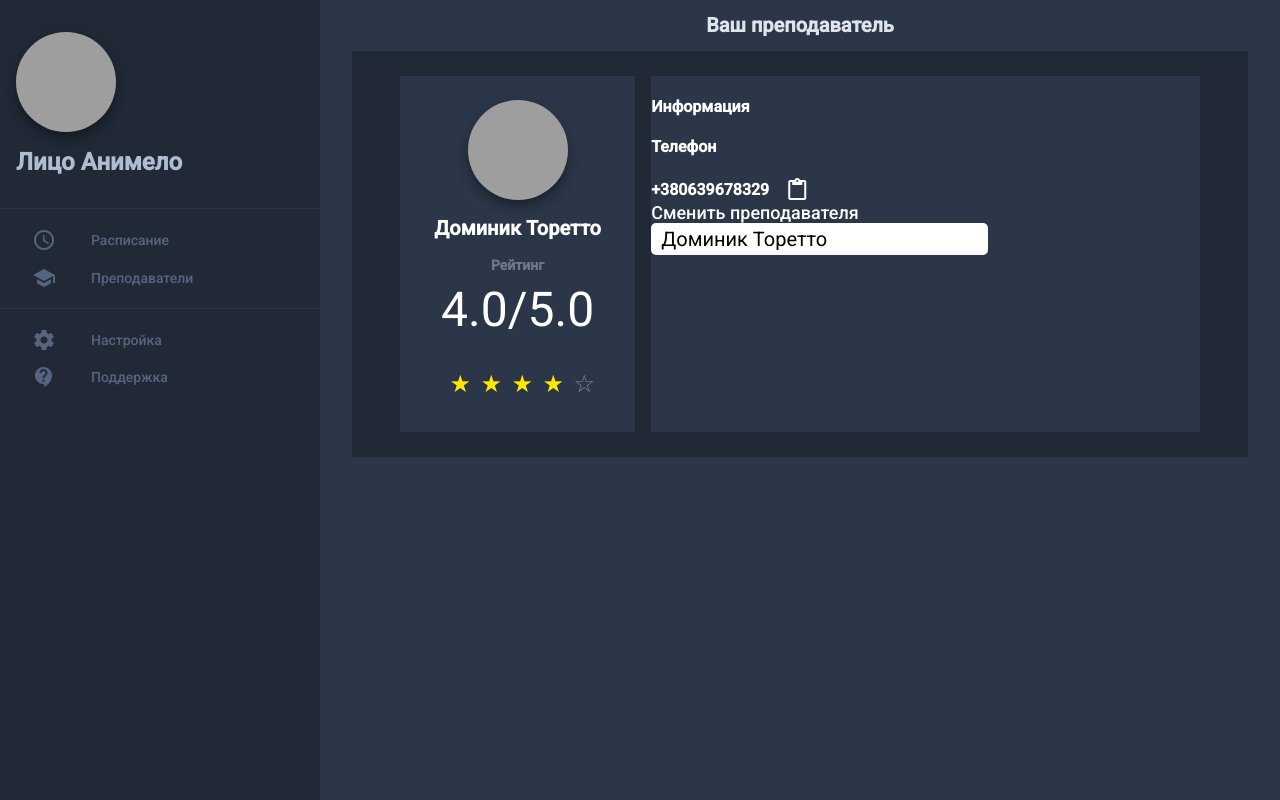
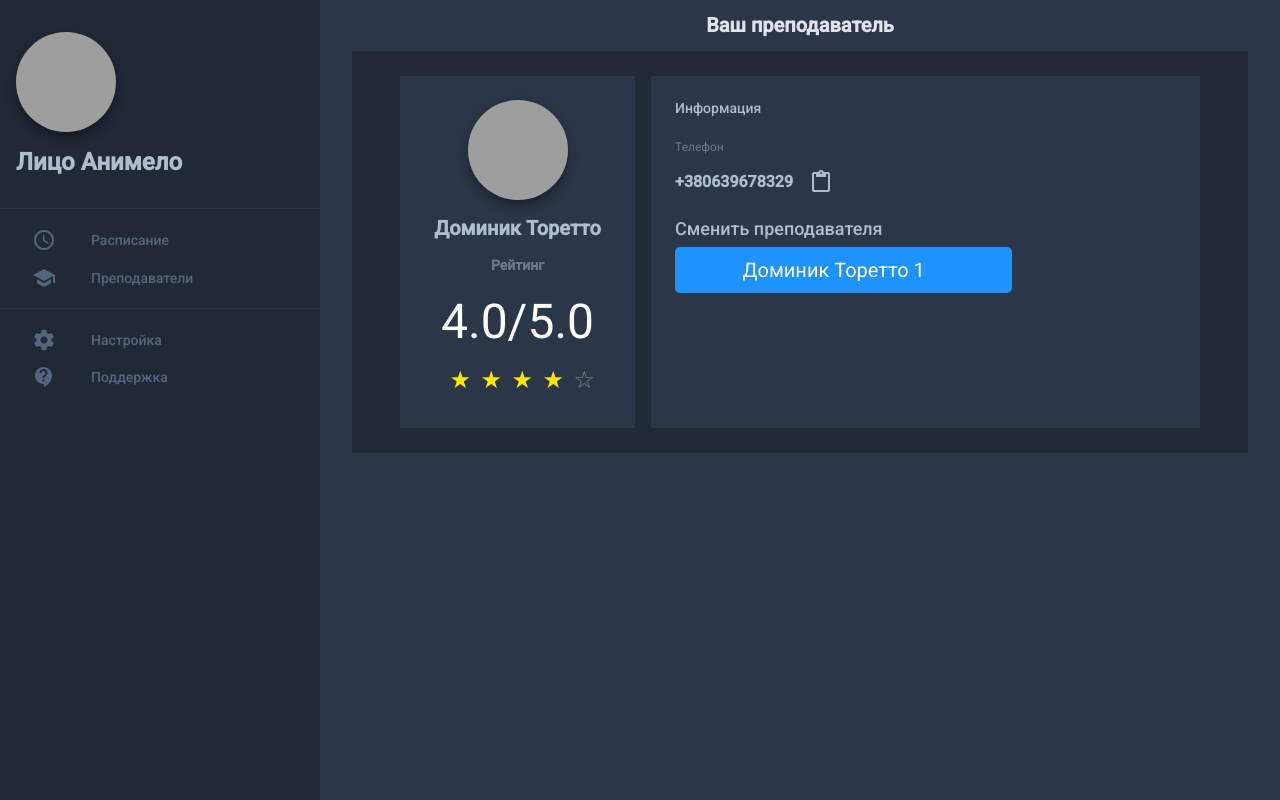
Before and after one commit to AppleCherryJaM/pdsFront, an Angular app: page /teacher in a window 1280 px wide. Built offline with nearby package versions, Linux system fonts and the light colour scheme; grey boxes are pictures that could not be loaded.

Commit message:
feat(): final resalt

```diff
--- a/src/app/teacher-list/teacher-list.component.css
+++ b/src/app/teacher-list/teacher-list.component.css
@@ -36,6 +36,7 @@ main h1 {
 
 .info-content {
   width: 70%;
+  padding-left: 24px;
 }
 
 .teacher-block {
@@ -50,11 +51,13 @@ main h1 {
 .phone-block {
   display: flex;
   align-items: center;
+  margin-bottom: 24px;
 }
 
 .phone-block > * {
   margin: 0;
   margin-right: 1rem;
+  color: #AFBDD1;
 }
 
 .avatar {
@@ -66,6 +69,7 @@ main h1 {
 
 .name {
   font-size: 20px;
+  color: #AFBDD1;
 }
 
 .raiting-title {
@@ -76,10 +80,29 @@ main h1 {
 
 .raiting-value {
   padding: 0;
-  margin-top: 8px;
+  margin-top: 20px;
   margin-bottom: 0;
   font-size: 48px;
   font-weight: 400;
+}
+
+.info-title {
+  margin-top: 24px;
+  font-size: 14px;
+  font-weight: 500;
+  color: #AFBDD1;
+}
+
+.phone-title {
+  color: #6D798C;
+  font-weight: 400;
+  font-size: 12px;
+  margin-top: 24px;
+  margin-bottom: 16px;
+}
+
+.change-teacher {
+  color: #AFBDD1;
 }
 
 /* SELECT styles */
@@ -104,6 +127,11 @@ select::-ms-expand {
   display: none;
 }
 
+#standard-select {
+  color: #FFFFFF;
+  text-align-last:center;
+}
+
 .select {
   display: grid;
   grid-template-areas: "select";
@@ -117,8 +145,10 @@ select::-ms-expand {
   font-size: 1.25rem;
   cursor: pointer;
   line-height: 1.1;
-  background-color: #fff;
-  background-image: linear-gradient(to top, #f9f9f9, #fff 33%);
+  background-color: #1E93FF;
+  padding: 12px;
+  /* background-image: linear-gradient(to top, #f9f9f9, #fff 33%); */
+  margin-top: 8px;
 }
 .select select,
 .select::after {
@@ -146,19 +176,7 @@ select:focus + .focus {
 
 select[multiple] {
   padding-right: 0;
-  /*
-   * Safari will not reveal an option
-   * unless the select height has room to
-   * show all of it
-   * Firefox and Chrome allow showing
-   * a partial option
-   */
   height: 6rem;
-  /*
-   * Experimental - styling of selected options
-   * in the multiselect
-   * Not supported crossbrowser
-   */
 }
 select[multiple] option {
   white-space: normal;
@@ -188,6 +206,7 @@ fieldset {
   border-radius: 1px;
   padding: 1em 1.5em 0.9em;
   margin: 1em auto;
+  margin-top: 0;
   width: 100%;
   background-color: #2b3648;
 }
@@ -253,6 +272,6 @@ fieldset {
 }
 .star-cb-group:hover > input + label:hover ~ label:before, .star-cb-group:hover > input + label:hover:before {
   content: "★";
-  color: #e52;
+  color: #FFE604;
   text-shadow: 0 0 1px #333;
 }
--- a/src/app/teacher-list/teacher-list.component.html
+++ b/src/app/teacher-list/teacher-list.component.html
@@ -14,10 +14,8 @@
         <form>
           <fieldset>
             <span class="star-cb-group">
-              <input type="radio" id="rating-5" name="rating" value="5" /><label
-                for="rating-5"
-                >5</label
-              >
+              <input type="radio" id="rating-5" name="rating" value="5" />
+              <label for="rating-5">5</label>
               <input
                 type="radio"
                 id="rating-4"
@@ -25,18 +23,10 @@
                 value="4"
                 checked="checked"
               /><label for="rating-4">4</label>
-              <input type="radio" id="rating-3" name="rating" value="3" /><label
-                for="rating-3"
-                >3</label
-              >
-              <input type="radio" id="rating-2" name="rating" value="2" /><label
-                for="rating-2"
-                >2</label
-              >
-              <input type="radio" id="rating-1" name="rating" value="1" /><label
-                for="rating-1"
-                >1</label
-              >
+              <input type="radio" id="rating-3" name="rating" value="3" />
+              <label for="rating-3">3</label>
+              <input type="radio" id="rating-2" name="rating" value="2" /><label for="rating-2">2</label>
+              <input type="radio" id="rating-1" name="rating" value="1" /><label for="rating-1">1</label>
               <input
                 type="radio"
                 id="rating-0"
@@ -50,23 +40,21 @@
       </div>
 
       <div class="info-content">
-        <h4>Информация</h4>
-        <h4>Телефон</h4>
+        <h4 class="info-title">Информация</h4>
+        <h4 class="phone-title">Телефон</h4>
         <div class="phone-block">
           <h4>+380639678329</h4>
           <mat-icon>content_paste</mat-icon>
         </div>
-        <label for="standard-select">Сменить преподавателя</label>
+        <label class="change-teacher" for="standard-select">Сменить преподавателя</label>
         <div class="select">
           <select id="standard-select">
-            <option value="Option 1">Доминик Торетто</option>
-            <option value="Option 2">Option 2</option>
-            <option value="Option 3">Option 3</option>
-            <option value="Option 4">Option 4</option>
-            <option value="Option 5">Option 5</option>
-            <option value="Option length">
-              Option that has too long of a value to fit
-            </option>
+            <option value="Option 1">Доминик Торетто 1</option>
+            <option value="Option 2">Доминик Торетто 2</option>
+            <option value="Option 3">Доминик Торетто 3</option>
+            <option value="Option 4">Доминик Торетто 4</option>
+            <option value="Option 5">Доминик Торетто 5</option>
+            <option value="Option 6">Очень длинный Доминик Торетто 6</option>
           </select>
           <span class="focus"></span>
         </div>
```
